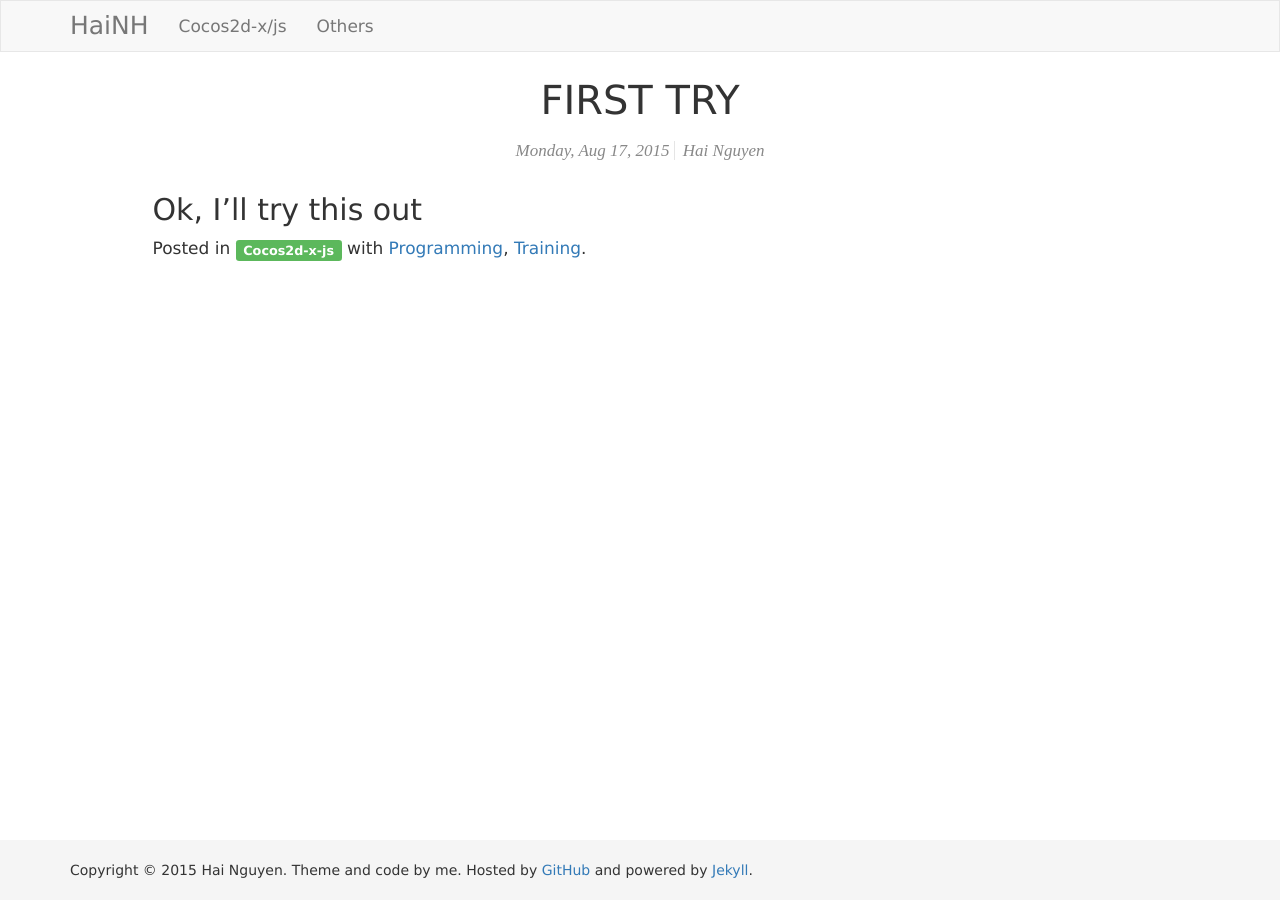
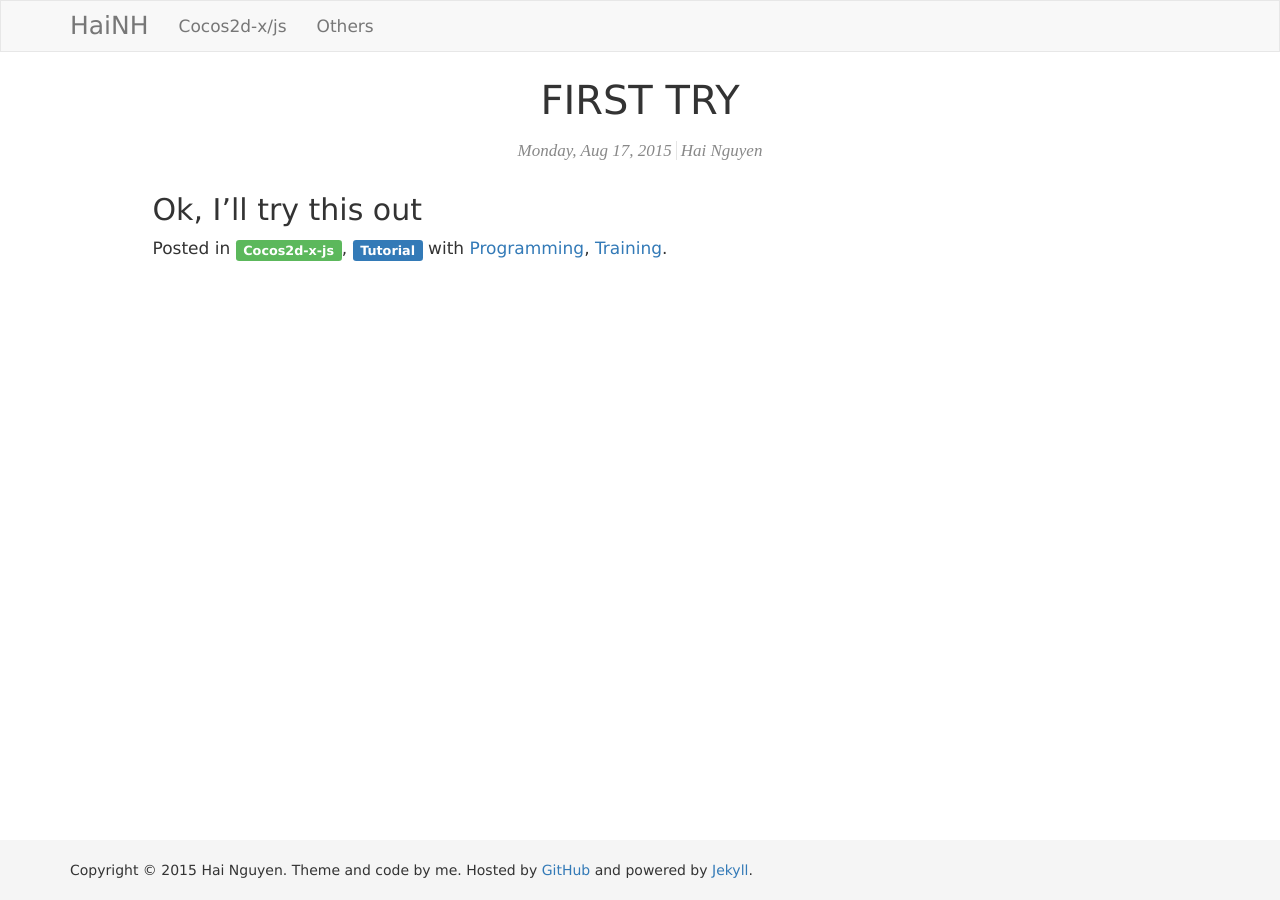
Before and after one commit to hainh/hainh.github.io, a Jekyll site: the page built from _posts/2015-08-17-this-is-the-first-post.md, in a window 1280 px wide. Built offline with Jekyll 4.4.1, drawn with Linux system fonts in a browser that asks for light colours; nearby versions of some CDN libraries.

```diff
--- a/_includes/post-excerpt.html
+++ b/_includes/post-excerpt.html
@@ -2,8 +2,7 @@
 	<div class="col-xs-12">
 		<a class="title" href="{{post.url}}">{{ post.title | upcase }}</a>
 		<div class="meta-data-post">
-			<span class="time">{{ post.date | date: "%b %d, %Y"}}</span><span class="vert-separator"></span>
-			<span class="author">{{ site.data.authors[post.author].fullname }}</span>
+			<span class="time">{{ post.date | date: "%b %d, %Y"}}</span><span class="vert-separator"></span><span class="author">{{ site.data.authors[post.author].fullname }}</span>
 		</div>
 		<p class="excerpt">{{ post.excerpt | strip_html }}</p>
 	</div>
--- a/_layouts/post.html
+++ b/_layouts/post.html
@@ -7,8 +7,7 @@ layout: barebones
 				<div class="row post-content">
 					<p class="title">{{ page.title | upcase }}</p>
 					<div class="meta-data-post">
-						<span class="time">{{ page.date | date: "%A, %b %d, %Y" }}</span><span class="vert-separator"></span>
-						<span class="author">{% assign author = site.data.authors[page.author] %}{{ author.fullname }}</span>
+						<span class="time">{{ page.date | date: "%A, %b %d, %Y" }}</span><span class="vert-separator"></span><span class="author">{% assign author = site.data.authors[page.author] %}{{ author.fullname }}</span>
 					</div>
 					<p class="content">{{ page.content }}</p>
 				</div>
--- a/_posts/2015-08-17-this-is-the-first-post.md
+++ b/_posts/2015-08-17-this-is-the-first-post.md
@@ -1,8 +1,10 @@
 ---
 title: "first try"
 layout: post
-category: "cocos2d-x-js"
+categories: ["cocos2d-x-js", "tutorial"]
 tags: ["programming", "training"]
+author: hainh
 ---
 
+
 ##Ok, I'll try this out
```
